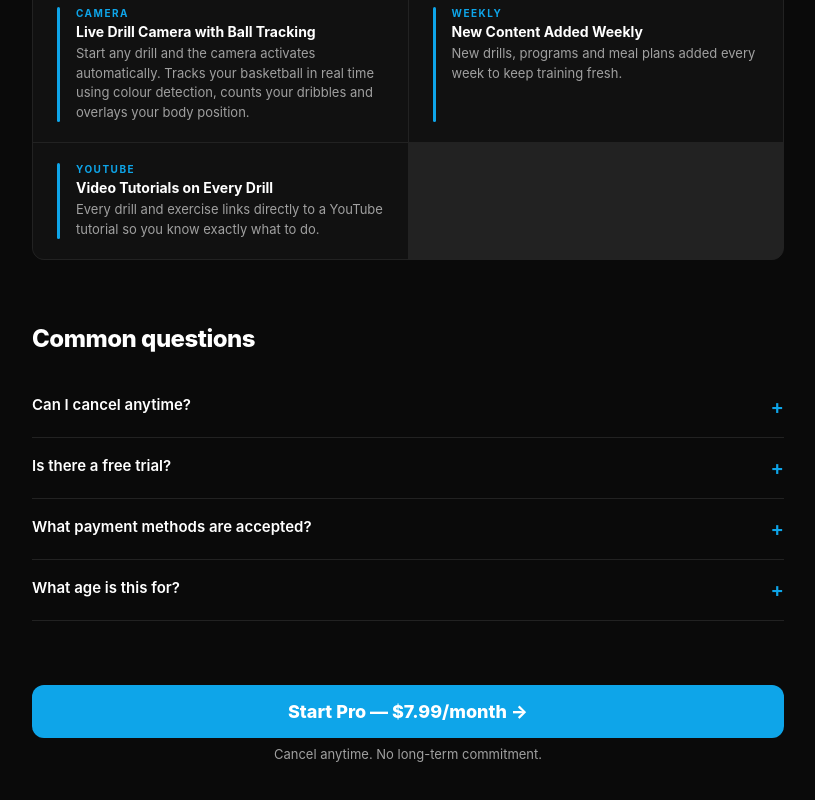
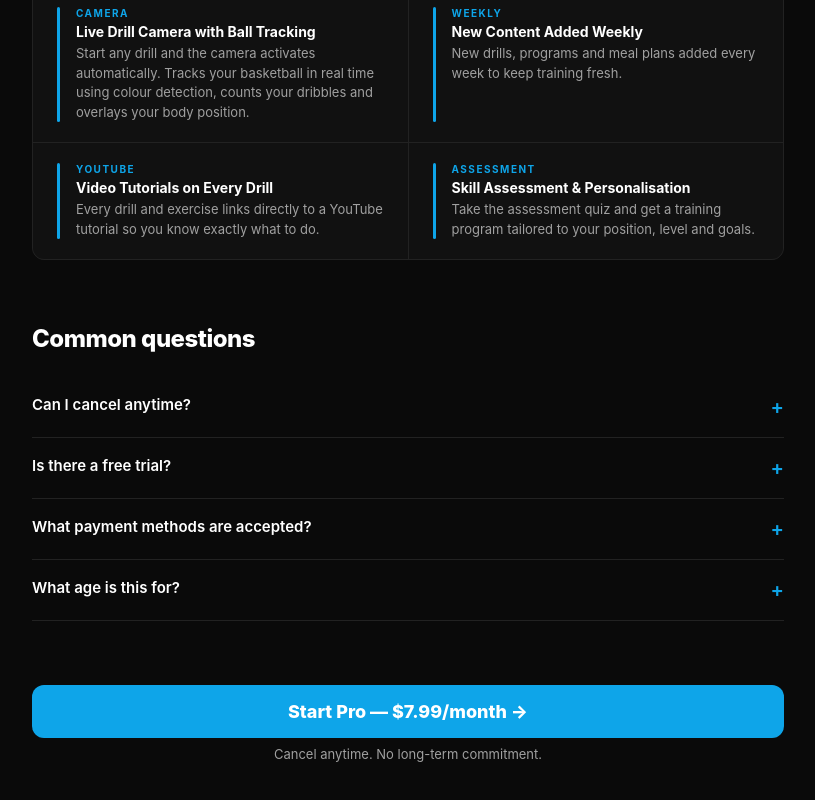
Before and after one commit to DinnyApostolou/rize, a Next.js app: page /subscribe in a window 1280 px wide. Shown: the part 1047-1847 px from the top of the page, without its empty margins (232-1047 px from the left). Built offline with nearby package versions, Linux system fonts and the light colour scheme; no server answers.

Commit message:
Fix subscribe page empty grid box

```diff
--- a/src/app/subscribe/page.tsx
+++ b/src/app/subscribe/page.tsx
@@ -62,6 +62,7 @@ export default function SubscribePage() {
     { tag: "CAMERA", title: "Live Drill Camera with Ball Tracking", desc: "Start any drill and the camera activates automatically. Tracks your basketball in real time using colour detection, counts your dribbles and overlays your body position." },
     { tag: "WEEKLY", title: "New Content Added Weekly", desc: "New drills, programs and meal plans added every week to keep training fresh." },
     { tag: "YOUTUBE", title: "Video Tutorials on Every Drill", desc: "Every drill and exercise links directly to a YouTube tutorial so you know exactly what to do." },
+    { tag: "ASSESSMENT", title: "Skill Assessment & Personalisation", desc: "Take the assessment quiz and get a training program tailored to your position, level and goals." },
   ];
 
   return (
```
